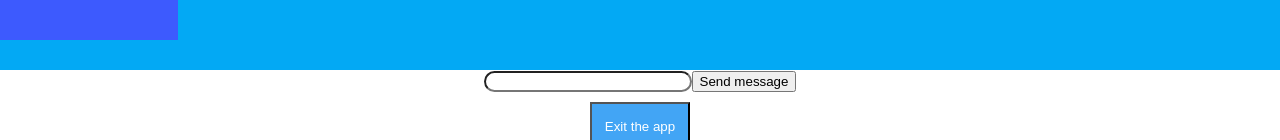
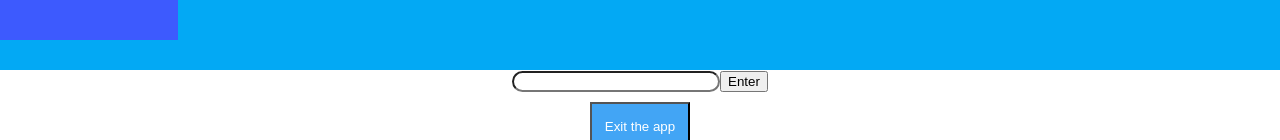
Before and after one commit to Zain-mir24/kik, a React (Create React App) app: page /mainpage in a window 1280 px wide. Shown: the part 812-952 px from the top of the page. Built offline with nearby package versions, Linux system fonts and the light colour scheme.

Commit message:
fixing the components of the program

```diff
--- a/src/SendMessageForm.js
+++ b/src/SendMessageForm.js
@@ -1,28 +1,37 @@
+import React, { useState } from "react";
 
-import React from 'react'
+import { Link } from "react-router-dom";
+const styleinput = {
+  width: "200px",
+  borderRadius: "20px",
+};
+const buttonstyle = {
+  color: "white",
+  backgroundColor: "#42a5f5",
+  height: "50px",
+  width: "100px",
+  marginTop: "10px",
+};
+function SendMessageForm({message, setMessage,sendMessage}) {
 
-import {Link } from 'react-router-dom'
-const styleinput={
-    width:"200px",
-    borderRadius:"20px"
-}
-const buttonstyle={
-    color:"white",
-    backgroundColor:"#42a5f5",
-    height:"50px",
-    width:"100px",
-    marginTop:"10px"
-}
-function SendMessageForm() {
-    return (
-        <div>
-            <input type="text" style={styleinput}/>
-            <button>Send message</button>
-            <div>
-            <Link to="/">   <button style={buttonstyle}>Exit the app</button> </Link>
-            </div>
-        </div>
-    )
+  return (
+    <div>
+      <input
+        type="text"
+        value={message}
+        onChange={(e) => setMessage(e.target.value)}
+        onKeyPress={(e) => e.key=='Enter'?sendMessage(e):null}
+        style={styleinput}
+      />
+      <button>Enter</button>
+      <div>
+        <Link to="/">
+          {" "}
+          <button style={buttonstyle} onClick={(e)=>sendMessage(e)}>Exit the app</button>{" "}
+        </Link>
+      </div>
+    </div>
+  );
 }
 
-export default SendMessageForm
+export default SendMessageForm;
```
